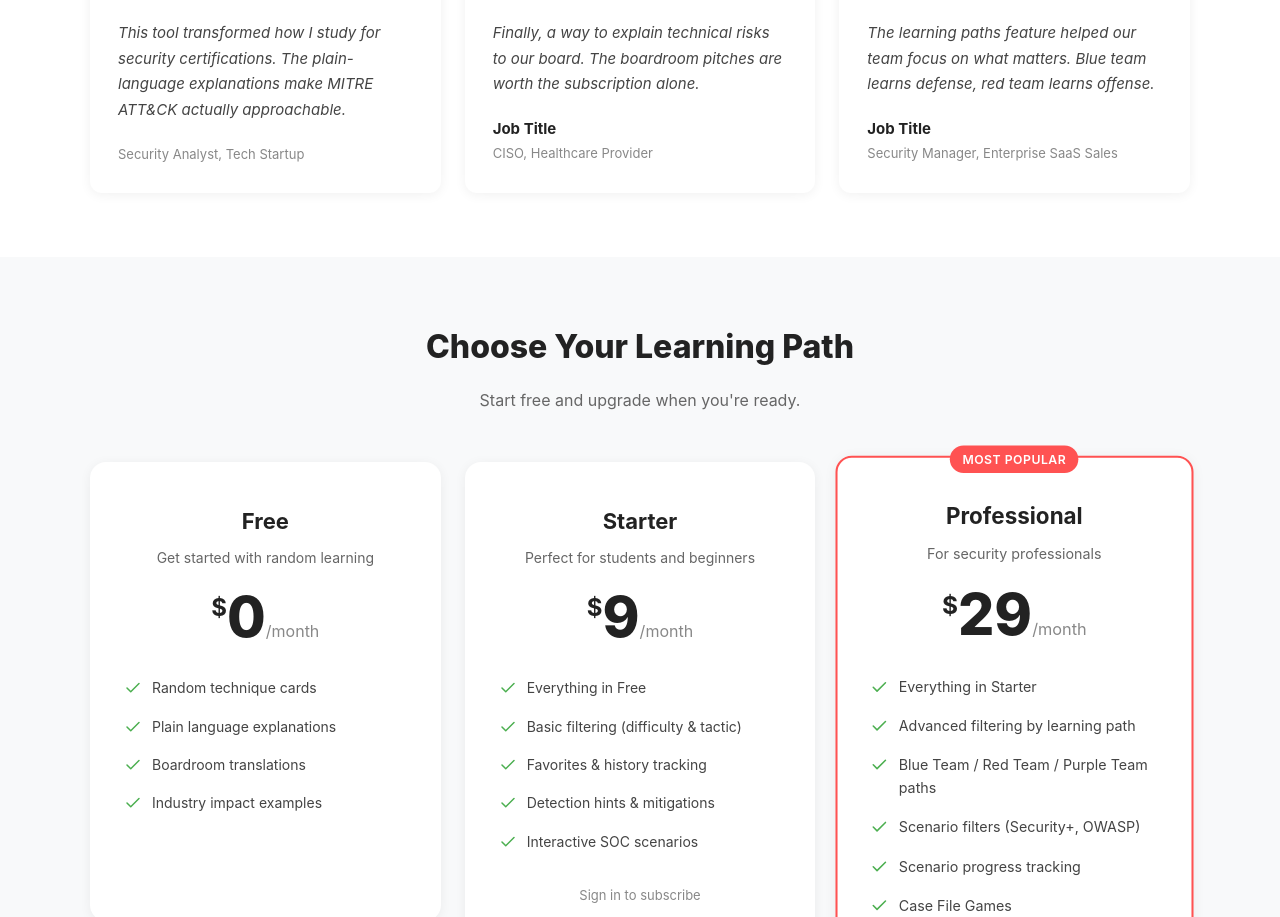
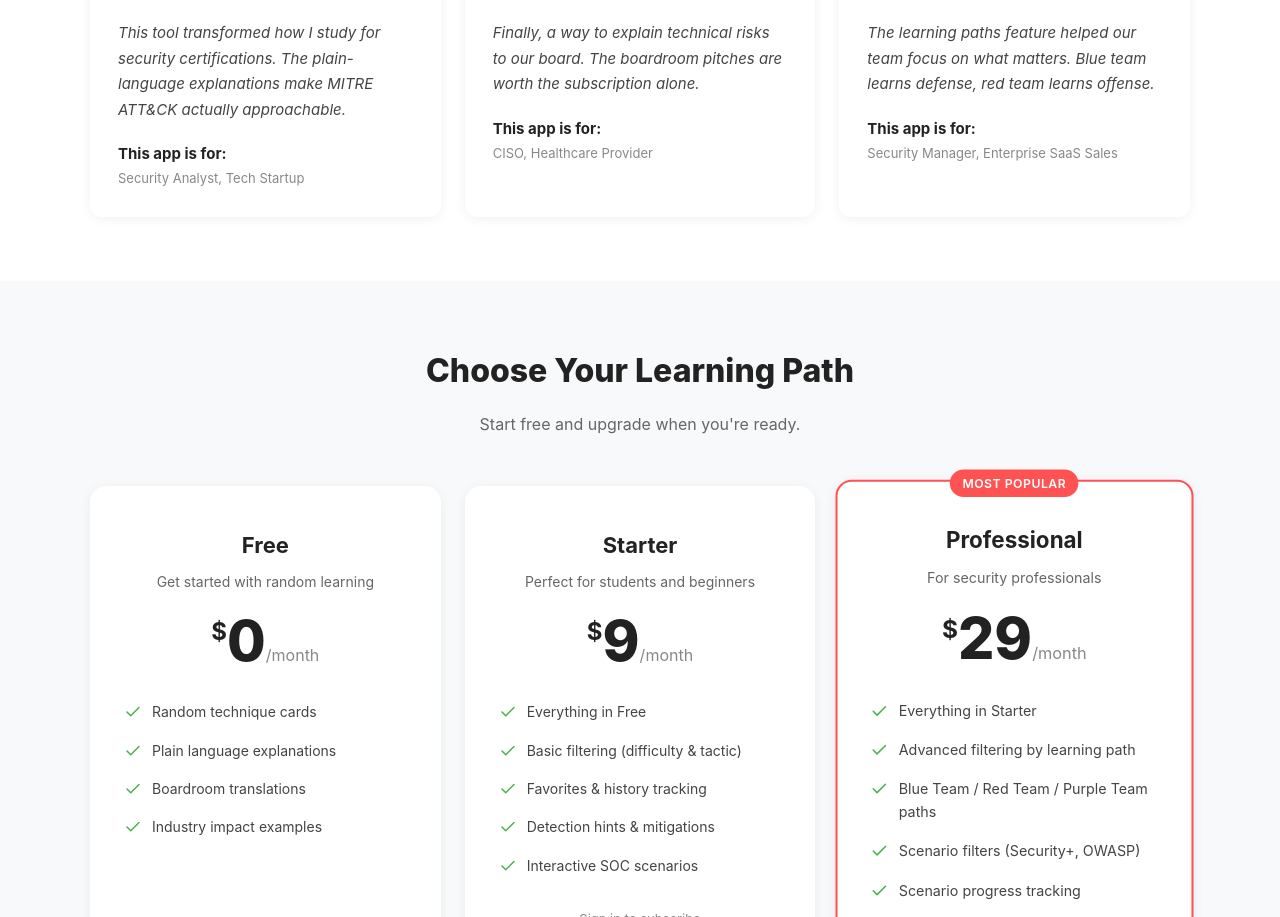
Before and after one commit to rogersmithstandard18/random-mitre-generator, a React (Vite) app: page / in a window 1280 px wide. Shown: the part 1593-2510 px from the top of the page. Built offline with nearby package versions, Linux system fonts and the light colour scheme; no server answers.

Commit message:
Update author fields in salesPageCopy

```diff
--- a/src/constants/salesPageCopy.ts
+++ b/src/constants/salesPageCopy.ts
@@ -78,21 +78,21 @@ export const salesPageCopy = {
       {
         quote:
           "This tool transformed how I study for security certifications. The plain-language explanations make MITRE ATT&CK actually approachable.",
-
+        author: "This app is for:",
         role: "Security Analyst",
         company: "Tech Startup",
       },
       {
         quote:
           "Finally, a way to explain technical risks to our board. The boardroom pitches are worth the subscription alone.",
-        author: "Job Title",
+        author: "This app is for:",
         role: "CISO",
         company: "Healthcare Provider",
       },
       {
         quote:
           "The learning paths feature helped our team focus on what matters. Blue team learns defense, red team learns offense.",
-        author: "Job Title",
+        author: "This app is for:",
         role: "Security Manager",
         company: "Enterprise SaaS Sales",
       },
```
